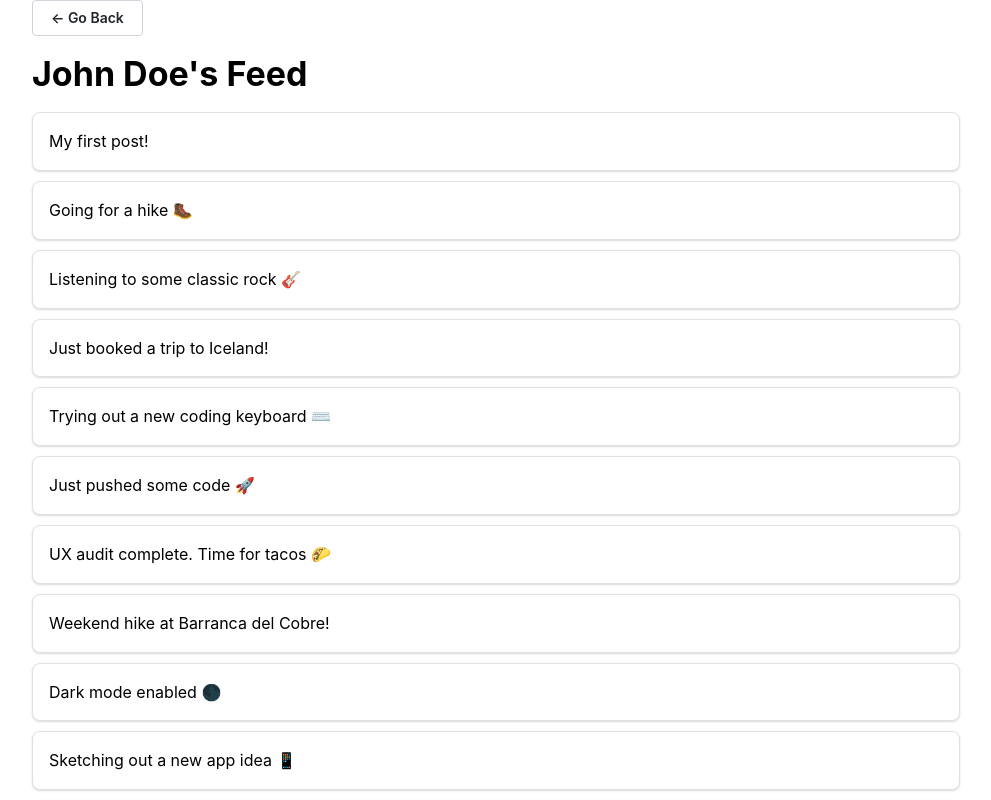
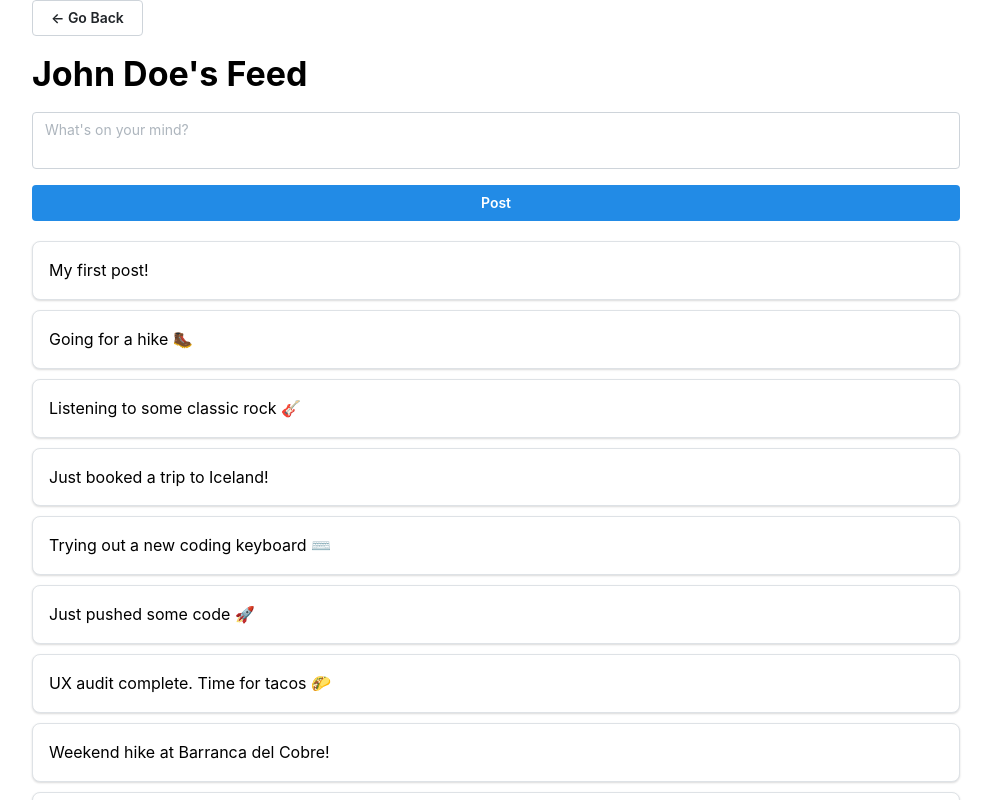
Before and after one commit to soymaxhs/social-webapp, a Next.js app: page /1/posts in a window 1280 px wide. Shown: the top 800 px of the page, without its empty margins (144-1135 px from the left). Built offline with nearby package versions, Linux system fonts and the light colour scheme; data requests are answered from the project's data file.

Commit message:
feat(PostForm): included form to publish new post

```diff
--- a/db.json
+++ b/db.json
@@ -32,46 +32,80 @@
     }
   ],
   "posts": [
-    { "id": 1, "userId": 1, "content": "My first post!" },
-    { "id": 2, "userId": 1, "content": "Going for a hike 🥾" },
     {
-      "id": 3,
+      "id": "1",
+      "userId": 1,
+      "content": "My first post!"
+    },
+    {
+      "id": "2",
+      "userId": 1,
+      "content": "Going for a hike 🥾"
+    },
+    {
+      "id": "3",
       "userId": 1,
       "content": "Listening to some classic rock 🎸"
     },
-    { "id": 4, "userId": 1, "content": "Just booked a trip to Iceland!" },
     {
-      "id": 5,
+      "id": "4",
+      "userId": 1,
+      "content": "Just booked a trip to Iceland!"
+    },
+    {
+      "id": "5",
       "userId": 1,
       "content": "Trying out a new coding keyboard ⌨️"
     },
-
-    { "id": 6, "userId": 2, "content": "Just pushed some code 🚀" },
     {
-      "id": 7,
+      "id": "6",
+      "userId": 2,
+      "content": "Just pushed some code 🚀"
+    },
+    {
+      "id": "7",
       "userId": 2,
       "content": "UX audit complete. Time for tacos 🌮"
     },
     {
-      "id": 8,
+      "id": "8",
       "userId": 2,
       "content": "Weekend hike at Barranca del Cobre!"
     },
-    { "id": 9, "userId": 2, "content": "Dark mode enabled 🌑" },
-    { "id": 10, "userId": 2, "content": "Sketching out a new app idea 📱" },
-
-    { "id": 11, "userId": 3, "content": "Hosting someone this weekend!" },
     {
-      "id": 12,
+      "id": "9",
+      "userId": 2,
+      "content": "Dark mode enabled 🌑"
+    },
+    {
+      "id": "10",
+      "userId": 2,
+      "content": "Sketching out a new app idea 📱"
+    },
+    {
+      "id": "11",
+      "userId": 3,
+      "content": "Hosting someone this weekend!"
+    },
+    {
+      "id": "12",
       "userId": 3,
       "content": "Added a hammock to the guest room 🪢"
     },
-    { "id": 13, "userId": 3, "content": "Couch ready, Wi-Fi strong 💻" },
     {
-      "id": 14,
+      "id": "13",
+      "userId": 3,
+      "content": "Couch ready, Wi-Fi strong 💻"
+    },
+    {
+      "id": "14",
       "userId": 3,
       "content": "Just said goodbye to a guest from Berlin 🇩🇪"
     },
-    { "id": 15, "userId": 3, "content": "Looking for surfers next week 🌍" }
+    {
+      "id": "15",
+      "userId": 3,
+      "content": "Looking for surfers next week 🌍"
+    }
   ]
 }
--- a/package.json
+++ b/package.json
@@ -15,7 +15,8 @@
     "json-server": "^1.0.0-beta.3",
     "next": "15.2.4",
     "react": "^19.0.0",
-    "react-dom": "^19.0.0"
+    "react-dom": "^19.0.0",
+    "react-hook-form": "^7.55.0"
   },
   "devDependencies": {
     "@eslint/eslintrc": "^3",
--- a/src/app/[userId]/posts/page.tsx
+++ b/src/app/[userId]/posts/page.tsx
@@ -15,6 +15,7 @@ import { User, Post } from "@/types";
 import { getUser } from "@/services/users/api";
 import PostCard from "@/components/molecules/PostCard";
 import { getAllPosts } from "@/services/posts/api";
+import PostForm from "@/components/molecules/PostForm.tsx";
 
 export default function PostPage() {
   const router = useRouter();
@@ -61,7 +62,15 @@ export default function PostPage() {
       </Group>
 
       <Title mb="md">{`${user.name}'s Feed`}</Title>
-      <Stack gap="xs">
+      <PostForm
+        userId={user.id}
+        onSuccess={(payload) => {
+          const data = JSON.parse(payload);
+          setPosts([...posts, { ...data, id: new Date().getTime() }]);
+        }}
+      />
+
+      <Stack gap="xs" my="lg">
         {posts.map((post) => (
           <PostCard key={post.id} post={post} />
         ))}
--- /dev/null
+++ b/src/components/molecules/PostForm.tsx/index.tsx
@@ -0,0 +1,58 @@
+"use client";
+
+import { useForm } from "react-hook-form";
+import { Textarea, Button, Stack } from "@mantine/core";
+import { BASE_URL } from "@/services/settings/constants";
+
+// TODO: Relocate this
+type PostFormData = {
+  content: string;
+};
+
+// TODO: Relocate this
+type Props = {
+  userId: number;
+  onSuccess: (data: string) => void;
+};
+
+// TODO: Document properly
+export default function PostForm({ userId, onSuccess }: Props) {
+  const { register, handleSubmit, reset, formState } = useForm<PostFormData>();
+  const { isSubmitting } = formState;
+
+  const onSubmit = async (data: PostFormData) => {
+    const payload = JSON.stringify({
+      userId,
+      content: data.content,
+    });
+
+    const res = await fetch(`${BASE_URL}/posts`, {
+      method: "POST",
+      headers: { "Content-Type": "application/json" },
+      body: payload,
+    });
+
+    if (res.ok) {
+      reset();
+      onSuccess(payload);
+    } else {
+      console.error("Failed to create post");
+    }
+  };
+
+  return (
+    <form onSubmit={handleSubmit(onSubmit)}>
+      <Stack>
+        <Textarea
+          placeholder="What's on your mind?"
+          autosize
+          minRows={2}
+          {...register("content", { required: true })}
+        />
+        <Button type="submit" loading={isSubmitting}>
+          Post
+        </Button>
+      </Stack>
+    </form>
+  );
+}
--- a/src/services/posts/api.ts
+++ b/src/services/posts/api.ts
@@ -12,7 +12,7 @@ export const getAllPosts = async (
   const data: Post[] = await res.json();
 
   const availablePosts = data.filter((post) =>
-    allowedUserIds.includes(post.userId)
+    allowedUserIds.includes(Number(post.userId))
   );
 
   return availablePosts;
--- a/src/types/index.ts
+++ b/src/types/index.ts
@@ -22,7 +22,7 @@ export interface User {
 
 // TODO: Document properly.
 export interface Post {
-  id: number;
+  id: string;
   userId: number;
   content: string;
 }
```
Also changed, not shown: 1 other file (tests, documents, lock files or other folders).
